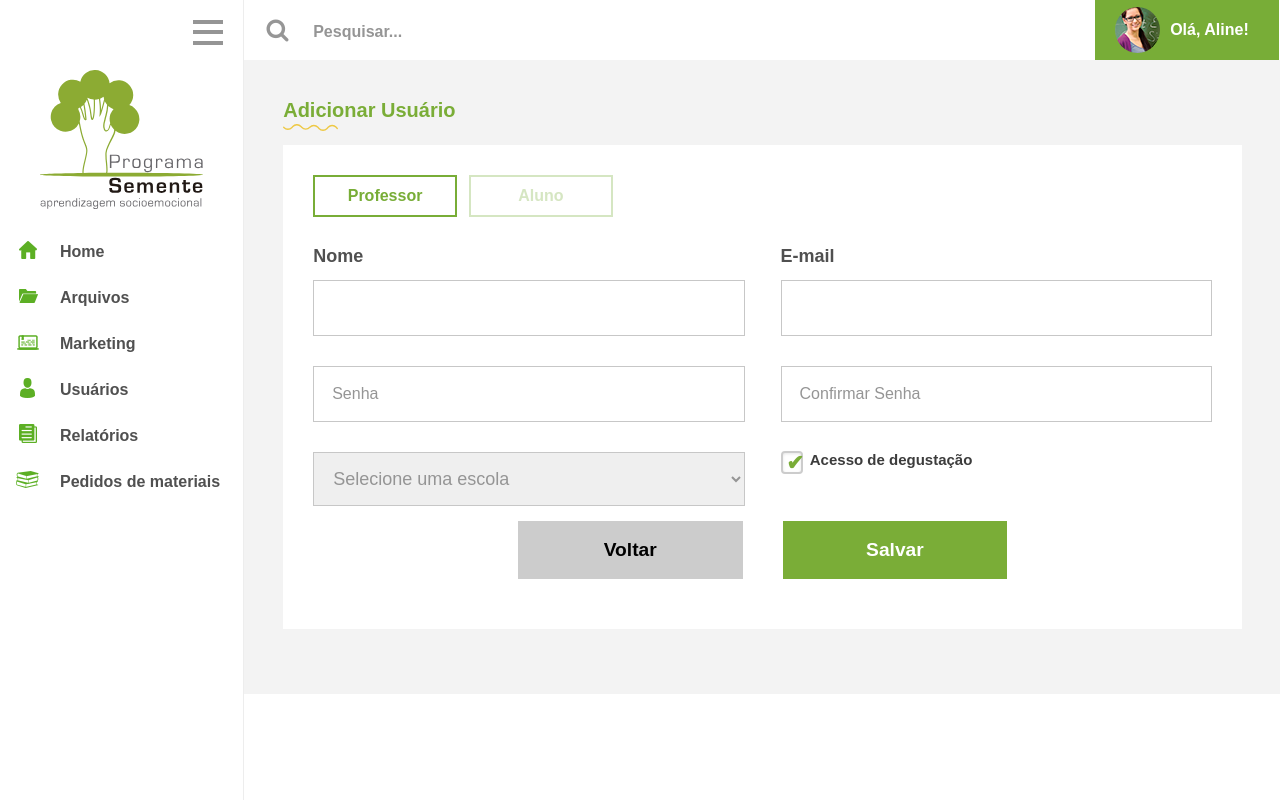
After one commit to danemmanuel/programa-semente, a PHP site: page /dashboard/addusuario.php in a window 1280 px wide. The commit adds this page. Run offline with PHP 8.4, Linux system fonts and the light colour scheme; some libraries are stand-ins or nearby versions.

Commit message:
add usuario page

```diff
--- /dev/null
+++ b/dashboard/addusuario.php
@@ -0,0 +1,91 @@
+<?php
+require("includes/head.php");
+
+require("includes/menu.php");
+
+?>
+<section class="page-addvideo">
+	<div class="title sake">Adicionar Usuário</div>
+	<div class="painel-usuario">
+		<div class="row-flex">
+			<div class="l4">
+				<div class="change">
+					<div class="imaluno">
+						<button class="btn active" id="aluno">
+							Professor
+						</button>
+					</div>
+					<div class="improfessor">
+						<button class="btn" id="professor">
+							Aluno
+						</button>
+					</div>
+				</div>
+			</div>
+		</div>
+		<div class="row-flex align-between formaddusuario">
+			<div class="itemi">
+				<label for="" class="filterlabel">Nome</label>
+				<input type="text" class="input">
+			</div>
+			<div class="itemi">
+				<label for="" class="filterlabel">E-mail</label>
+				<input type="text" class="input">
+			</div>
+			<div class="itemi">
+				<input type="text" placeholder="Senha" class="input">
+			</div>
+			<div class="itemi">
+				<input type="text" placeholder="Confirmar Senha" class="input">
+			</div>
+			<div class="itemi marg-y">
+
+				<select name="" id="tipo" class="inputvideo">
+					<option value="" disabled selected="">Selecione uma escola</option>
+					<option value="">Autocontrole</option>
+					<option value="">Autoconhecimento</option>
+					<option value="">Empatia</option>
+					<option value="">Decisões Responsáveis</option>
+					<option value="">Habilidades Sociais</option>
+				</select>
+			</div>
+			<div class="itemi marg-y">
+				<input type="checkbox" id="test2" checked="checked" />
+				<label for="test2">Acesso de degustação</label>
+			</div>
+			<div class="row-flex align-center">
+
+				<div class="l3 inputed" style="margin:0  20px;">
+					<input type="submit" class="input-login bg-gray" value="Voltar">
+				</div>
+				<div class="l3 inputed" style="margin:0  20px;">
+					<input type="submit" class="input-login" value="Salvar">
+				</div>
+			</div>
+		</div>
+
+
+
+	</div>
+
+</section>
+
+	<script>
+		$("#aluno").click(function() {
+			$("#cadastroprofessor").fadeOut();
+			$("#cadastroaluno").delay("400").fadeIn();
+			$(this).addClass('active');
+			$("#professor").removeClass('active');
+		});
+		$("#professor").click(function() {
+			$(this).addClass('active');
+			$("#aluno").removeClass('active');
+			$("#cadastroprofessor").delay("400").fadeIn();
+			$("#cadastroaluno").fadeOut();
+		});
+	</script>
+
+<?php
+require("includes/footer.php");
+
+?>
--- a/public/css/style.css
+++ b/public/css/style.css
@@ -514,6 +514,11 @@
    	background-color: #fff;
    	margin: 25px 0;
    }
+    .painel-usuario{
+      padding: 30px 30px;
+      background-color: #fff;
+      margin: 25px 0;
+   }
    .painelgray{
    		padding: 30px 50px;
    	background-color: #f3f3f3;
@@ -628,11 +633,14 @@
    .inputvideo{
    	padding: 15px;
    	width: 100%;
-   	border: none;
+   	    border: 1px solid #c7c7c7;
    	font-family: 'Montserrat', sans-serif;
    	position: relative;
    	color: #959595;
    	font-size: 18px;
+   }
+   .marg-y{
+      margin-top: 15px;
    }
    .textvideo{
    	position: relative;
@@ -652,11 +660,16 @@
    .filterlabel{
    	color: #505050;
    	font-size: 18px;
-   	margin-bottom: 10px;
    	font-weight: bold;
    	font-family: 'Montserrat', sans-serif;
    	display: block
    }
+   .formaddusuario{
+      margin-top: 30px;
+   }
+.itemi{
+   flex-basis: 48%;
+}
    .segmentos{
    	display: flex;
    	font-family: 'Montserrat', sans-serif;
```
Also changed, not shown: other parts of public/css/style.css (+74 -0 lines).
